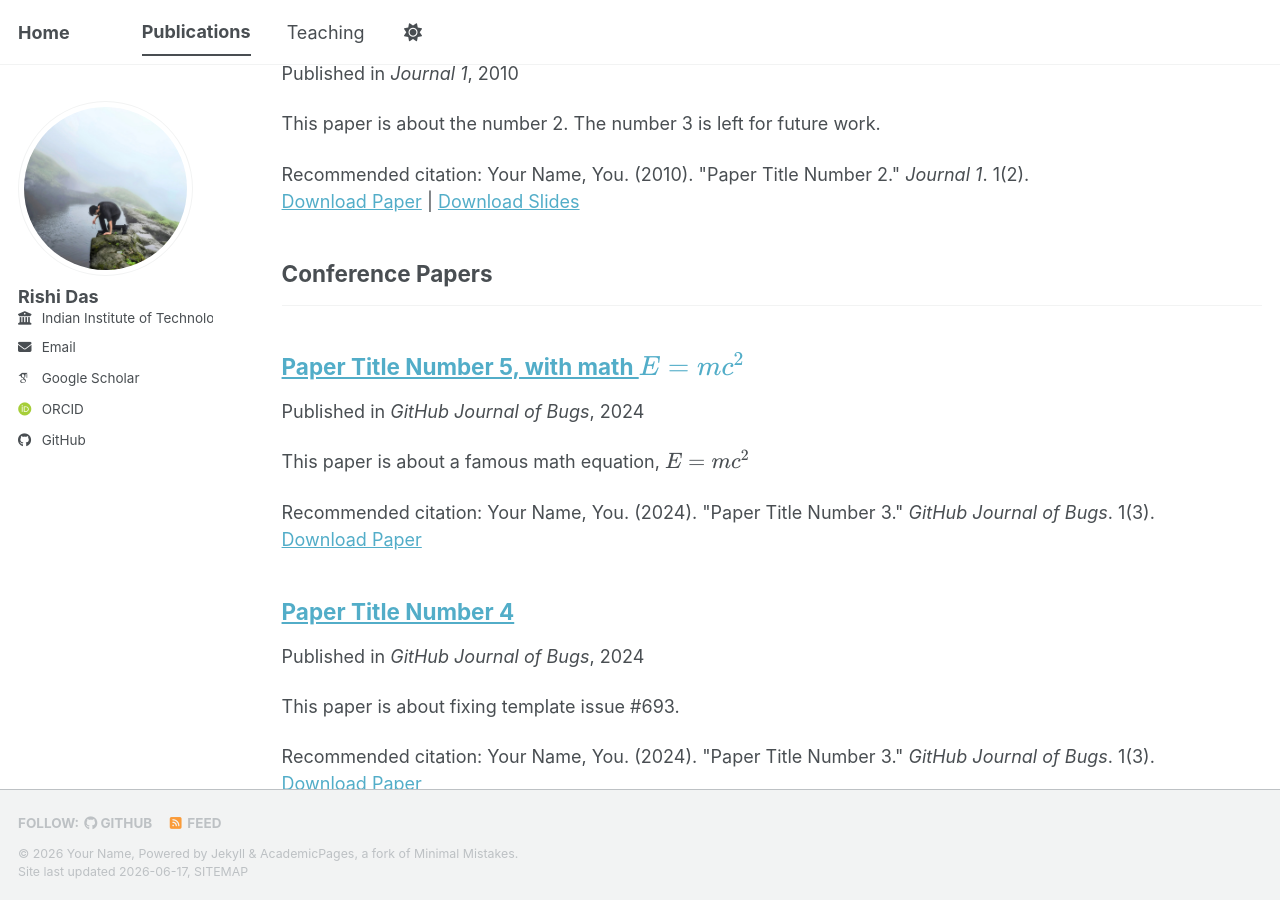
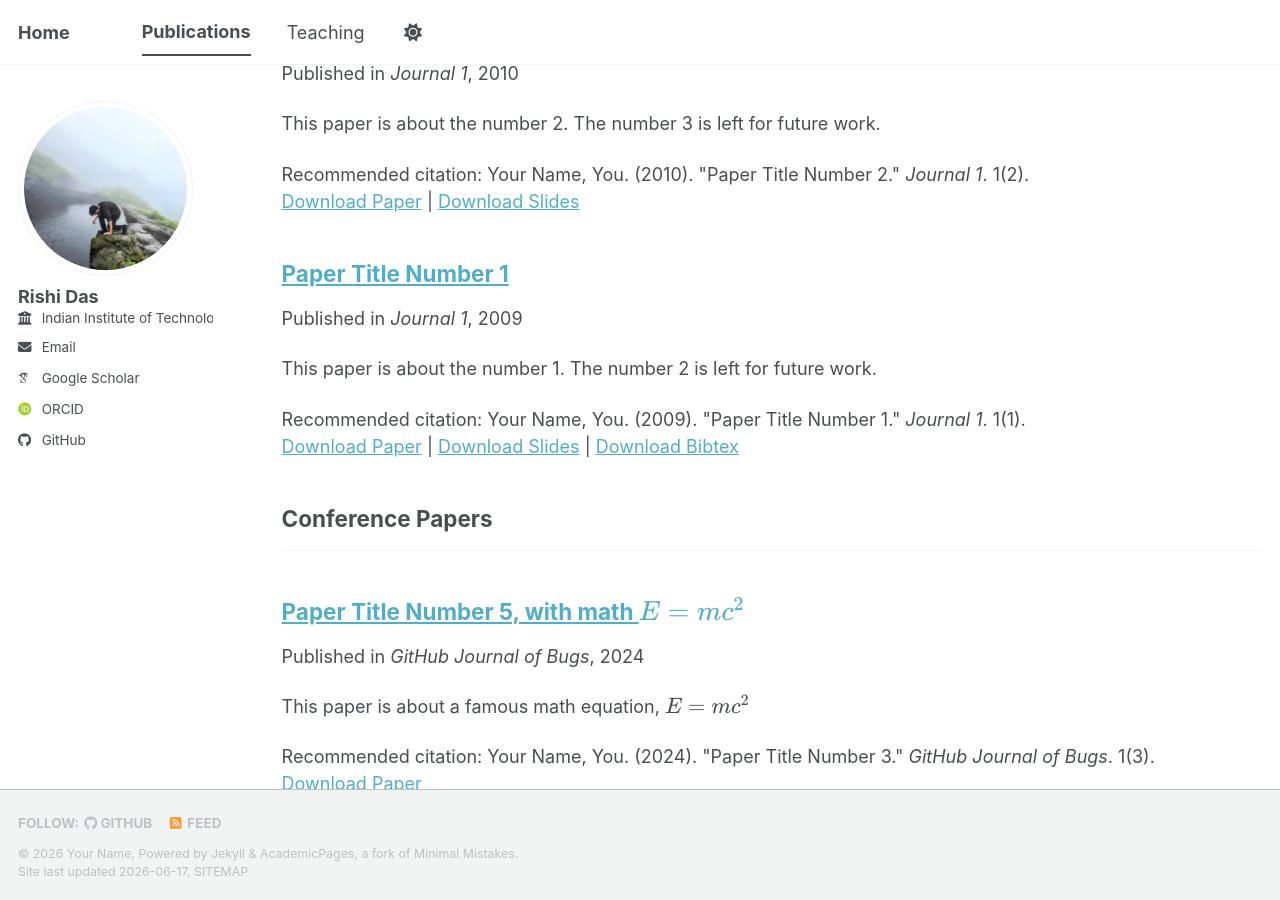
Before and after one commit to rishidas-04/rishidas-04.github.io, a Jekyll site: the page built from _pages/publications.html, in a window 1280 px wide and 900 px high, scrolled down 536 px. Built offline with Jekyll 4.4.1, drawn with Linux system fonts in a browser that asks for light colours; some web fonts are replaced; a script bundle is joined from its source files by our own code; library files that are not in the unit come from our copies.

Commit message:
Refactor publication entry for Paper Title Number 1
Updated publication metadata and added new fields for better organization.

```diff
--- a/_publications/2009-10-01-paper-title-number-1.md
+++ b/_publications/2009-10-01-paper-title-number-1.md
@@ -1,11 +1,14 @@
-**R. Das, H. Hutridurga, A. K. Pani and R. Ruiz-Baier**
-*Robust stability and preconditioning of Darcy–Forchheimer equations*
-*SIAM Journal on Numerical Analysis*, 2026
-[DOI](https://arxiv.org/abs/2510.24527) | [URL](https://arxiv.org/pdf/2510.24527) | [BIB](@article{dhpr_sinum26,
- author = {Das, Rishi and Hutridurga, Harsha and Pani, Amiya K. and Ruiz-Baier, Ricardo},
- doi = {10.48550/arXiv.2510.24527},
- fjournal = {SIAM Journal on Numerical Analysis},
- journa = {SIAM J. Numer. Anal.},
- title = {Robust stability and preconditioning of {D}arcy--{F}orchheimer equations},
- year = {2026}
-})
+---
+title: "Paper Title Number 1"
+collection: publications
+category: manuscripts
+permalink: /publication/2009-10-01-paper-title-number-1
+excerpt: 'This paper is about the number 1. The number 2 is left for future work.'
+date: 2009-10-01
+venue: 'Journal 1'
+slidesurl: 'https://academicpages.github.io/files/slides1.pdf'
+paperurl: 'https://academicpages.github.io/files/paper1.pdf'
+bibtexurl: 'https://academicpages.github.io/files/bibtex1.bib'
+citation: 'Your Name, You. (2009). &quot;Paper Title Number 1.&quot; <i>Journal 1</i>. 1(1).'
+---
+The contents above will be part of a list of publications, if the user clicks the link for the publication than the contents of section will be rendered as a full page, allowing you to provide more information about the paper for the reader. When publications are displayed as a single page, the contents of the above "citation" field will automatically be included below this section in a smaller font.
```
